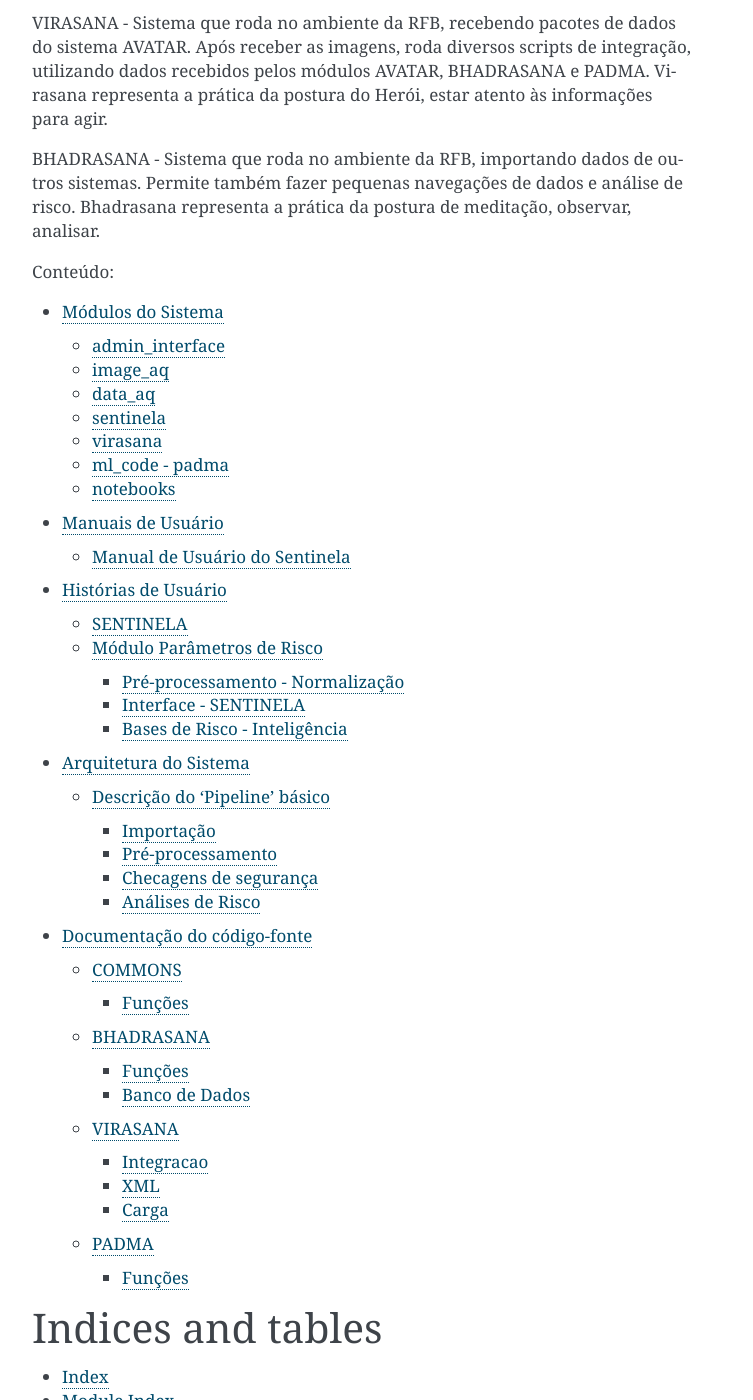
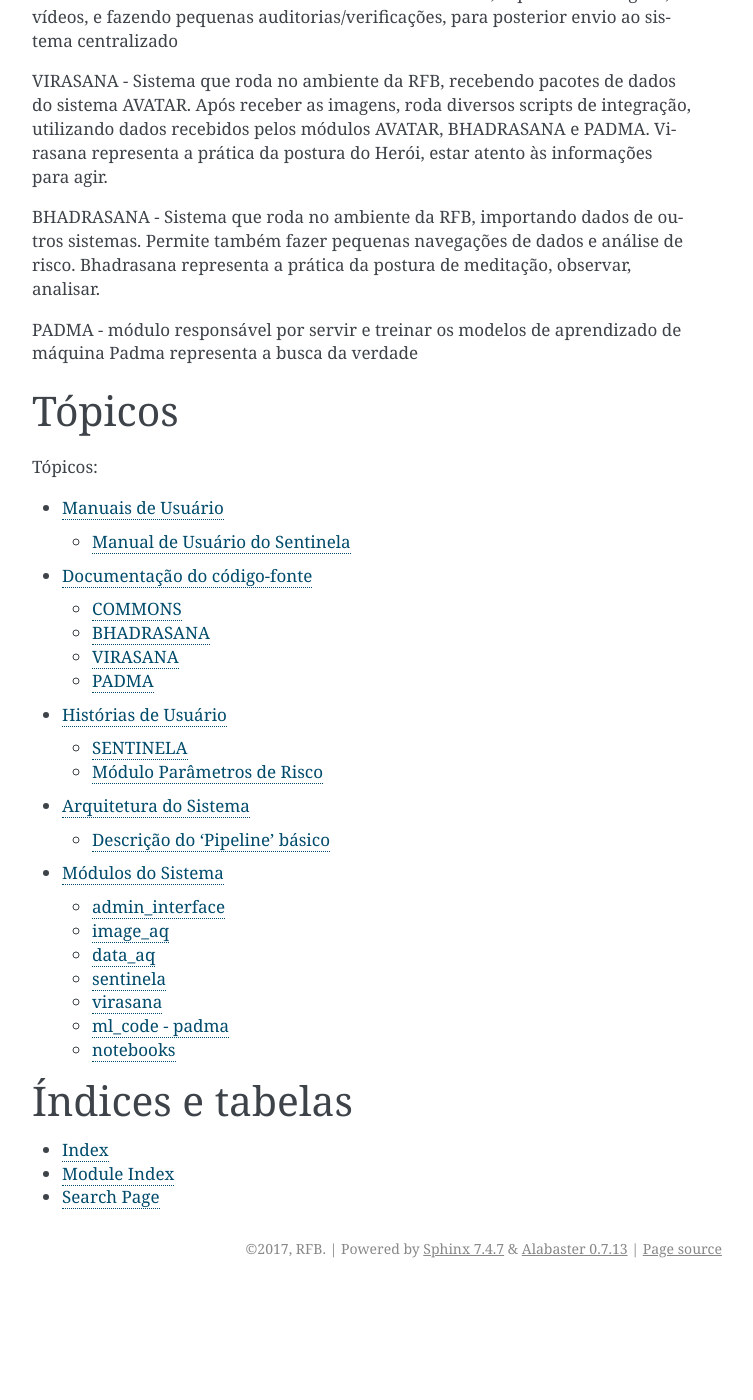
Before and after one commit to IvanBrasilico/ajna_docs, a Sphinx documentation site: the page built from docs/index.rst, in a window 1280 px wide and 1400 px high, scrolled down 698 px. Shown: the whole window, without its empty margins (388-1141 px from the left). Built offline with Sphinx 7.4.7, drawn with Linux system fonts in a browser that asks for light colours; formulas are drawn with MathJax 3; after the commit the page ends 1986 px from its top, so only the background shows below that; some of the changed text lies outside the part shown.

Commit message:
documentação - sidebar

```diff
--- a/docs/ajna_commons.rst
+++ b/docs/ajna_commons.rst
@@ -9,11 +9,11 @@
 =======
 Ajna_commons é um módulo de bibliotecas utilizadas em outros módulos
 
-Funções
-=======
 
 Utilitários
 -----------
 
+bsonimage
+---------
 .. automodule:: ajna_commons.models.bsonimage
     :members:
--- a/docs/conf.py
+++ b/docs/conf.py
@@ -115,10 +115,13 @@
 # refs: http://alabaster.readthedocs.io/en/latest/installation.html#sidebars
 html_sidebars = {
     '**': [
+        'localtoc.html',
         'relations.html',  # needs 'show_related': True theme option to display
         'searchbox.html',
     ]
 }
+
+
 
 
 # -- Options for HTMLHelp output ------------------------------------------
--- a/docs/index.rst
+++ b/docs/index.rst
@@ -34,20 +37,25 @@
 fazer pequenas navegações de dados e análise de risco.
 Bhadrasana representa a prática da postura de meditação, observar, analisar.
 
+PADMA - módulo responsável por servir e treinar os modelos de aprendizado de máquina
+Padma representa a busca da verdade
+
+Tópicos
+=======
 .. toctree::
-   :maxdepth: 3
-   :caption: Conteúdo:
+   :maxdepth: 2
+   :caption: Tópicos:
    :glob:
 
-   modules.rst
    manuais.rst
+   codigofonte.rst
    UserStories.rst
    Arquitetura.rst
-   codigofonte.rst
+   modules.rst
 
 
-Indices and tables
-==================
+Índices e tabelas
+=================
 
 * :ref:`genindex`
 * :ref:`modindex`
```
Also changed, not shown: other parts of docs/index.rst (+4 -1 lines).
